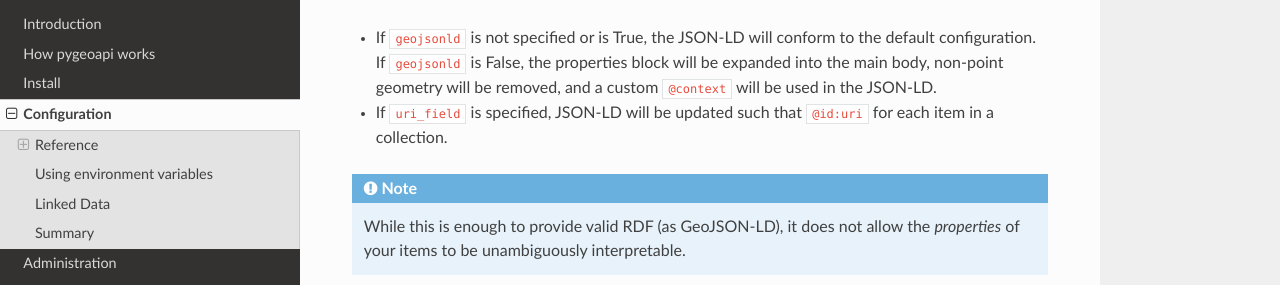
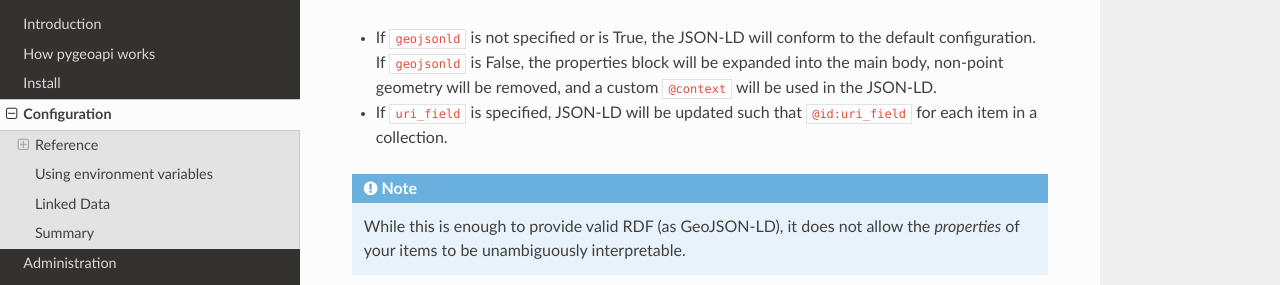
Before and after one commit to geopython/pygeoapi, a Sphinx documentation site: the page built from docs/source/configuration.rst, in a window 1280 px wide and 900 px high, scrolled down 4558 px. Shown: the part 153-438 px from the top of the window. Built offline with Sphinx 7.4.7 and the Read the Docs theme 2.0.0, drawn with Linux system fonts in a browser that asks for light colours.

Commit message:
Update configuration.rst

```diff
--- a/docs/source/configuration.rst
+++ b/docs/source/configuration.rst
@@ -243,7 +243,7 @@
 The optional configuration options for collections, at the level of an item of items, are:
 
 - If ``geojsonld`` is not specified or is True, the JSON-LD will conform to the default configuration. If ``geojsonld`` is False, the properties block will be expanded into the main body, non-point geometry will be removed, and a custom ``@context`` will be used in the JSON-LD.
-- If ``uri_field`` is specified, JSON-LD will be updated such that ``@id:uri`` for each item in a collection.
+- If ``uri_field`` is specified, JSON-LD will be updated such that ``@id:uri_field`` for each item in a collection.
 
 .. note::
    While this is enough to provide valid RDF (as GeoJSON-LD), it does not allow the *properties* of your items to be
```
